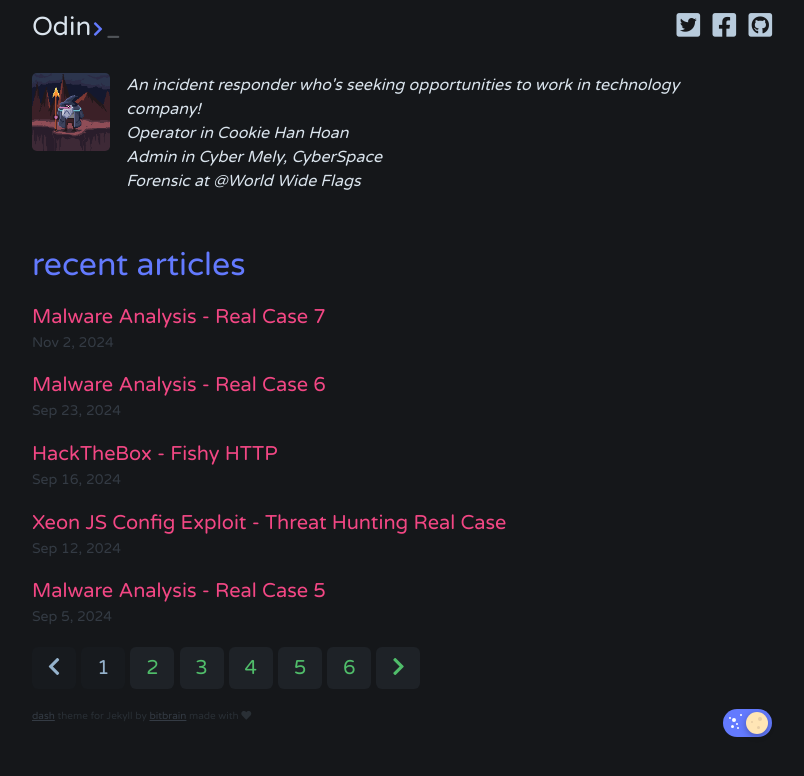
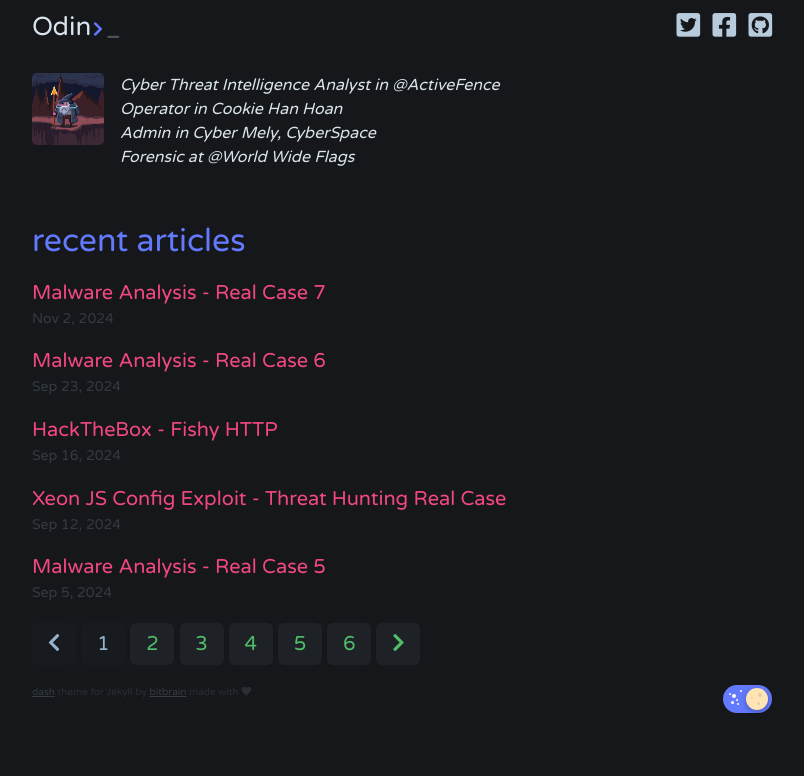
Before and after one commit to odintheprotector/odintheprotector.github.io, a Jekyll site: the page built from index.html, in a window 1280 px wide. Shown: the top 776 px of the page, without its empty margins (238-1042 px from the left). Built offline with Jekyll 4.4.1, drawn with Linux system fonts in a browser that asks for light colours; nearby versions of some CDN libraries; the list of posts is cut into pages by our own code.

Commit message:
Update _config.yml

```diff
--- a/_config.yml
+++ b/_config.yml
@@ -1,7 +1,7 @@
 title: Odin
 author: Odin
 description: > # this means to ignore newlines until "show_exerpts:"
-  An incident responder who's seeking opportunities to work in technology company!
+  Cyber Threat Intelligence Analyst in @ActiveFence
   <br/>Operator in Cookie Han Hoan
   <br/>Admin in Cyber Mely, CyberSpace
   <br/>Forensic at @World Wide Flags
```
